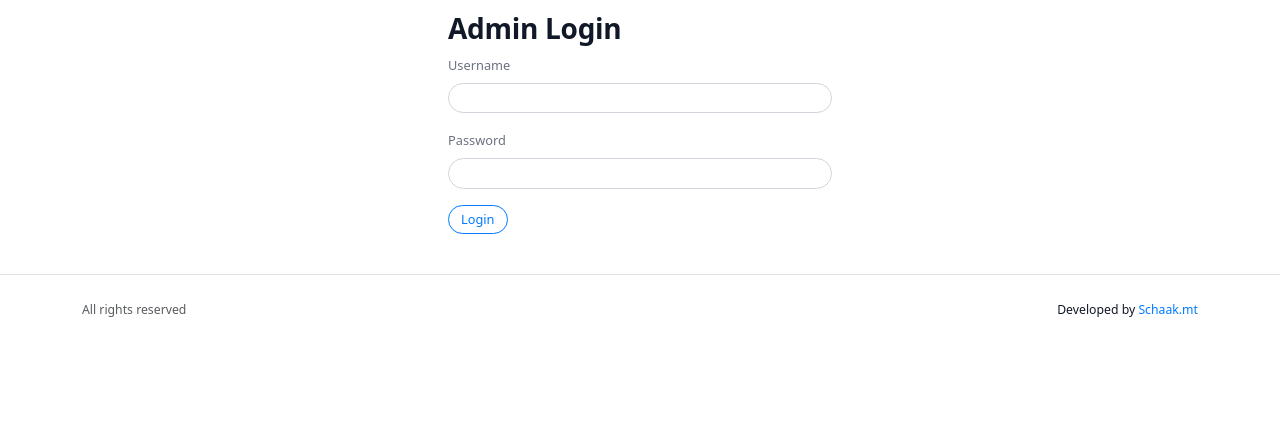
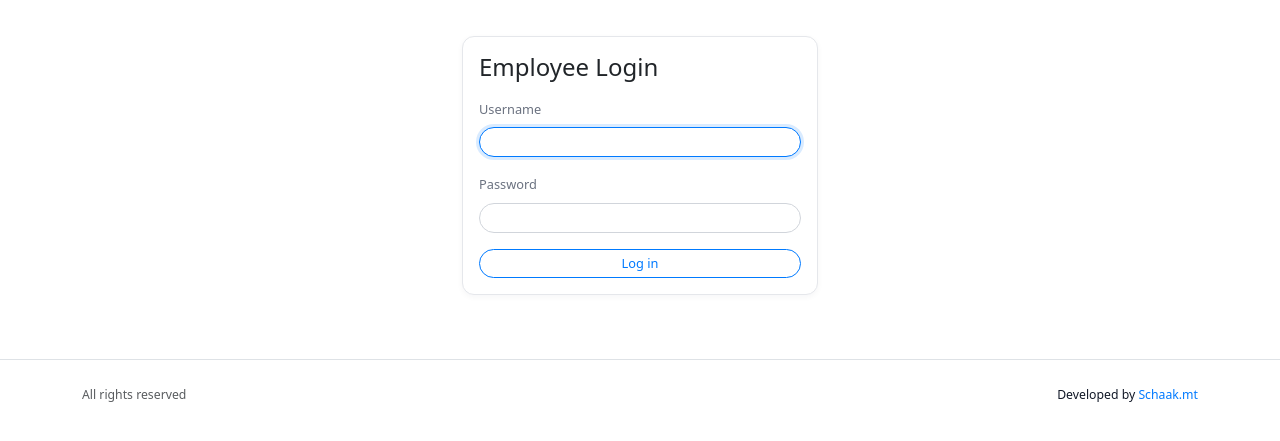
Before and after one commit to schaak722/leave-tracker, a Flask app: page /login in a window 1280 px wide. Shown: the part 54-495 px from the top of the page. Run offline with Flask 3, Linux system fonts and the light colour scheme.

Commit message:
Update login.html
User login updates

```diff
--- a/templates/login.html
+++ b/templates/login.html
@@ -1,23 +1,46 @@
 {% extends "base.html" %}
 
+{% block title %}Employee Login - Leave Tracker{% endblock %}
+
 {% block content %}
+<div class="container py-4">
   <div class="row justify-content-center">
     <div class="col-md-4">
-    <h3>Admin Login</h3>
+      <div class="card shadow-sm-sm">
+        <div class="card-body">
+          <h1 class="h4 mb-3">Employee Login</h1>
+
           {% if error %}
-      <div class="alert alert-danger">{{ error }}</div>
+            <div class="alert alert-danger py-2 small" role="alert">
+              {{ error }}
+            </div>
           {% endif %}
-    <form method="post">
+
+          <form method="post" action="{{ url_for('login') }}">
             <div class="mb-3">
-        <label class="form-label">Username</label>
-        <input type="text" name="username" class="form-control" value="{{ username or '' }}">
+              <label for="username" class="form-label form-label-sm">Username</label>
+              <input type="text"
+                     class="form-control form-control-sm"
+                     id="username"
+                     name="username"
+                     value="{{ username or '' }}"
+                     autofocus>
             </div>
             <div class="mb-3">
-        <label class="form-label">Password</label>
-        <input type="password" name="password" class="form-control">
+              <label for="password" class="form-label form-label-sm">Password</label>
+              <input type="password"
+                     class="form-control form-control-sm"
+                     id="password"
+                     name="password">
             </div>
-      <button type="submit" class="btn btn-primary">Login</button>
+            <button type="submit" class="btn btn-primary w-100 btn-sm">
+              Log in
+            </button>
           </form>
+
+        </div>
+      </div>
+    </div>
   </div>
 </div>
 {% endblock %}
```
Lines whose indentation alone changed are shown as unchanged.
